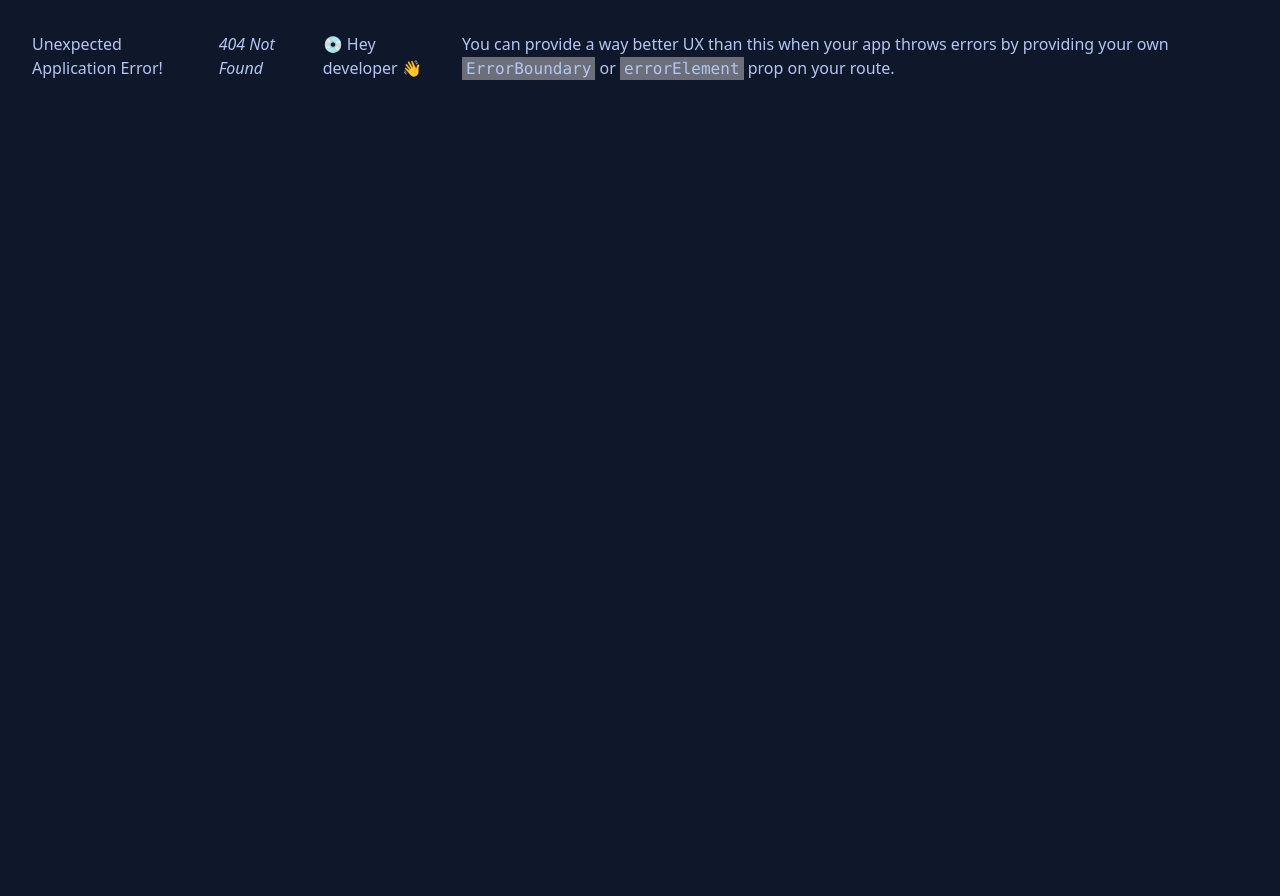
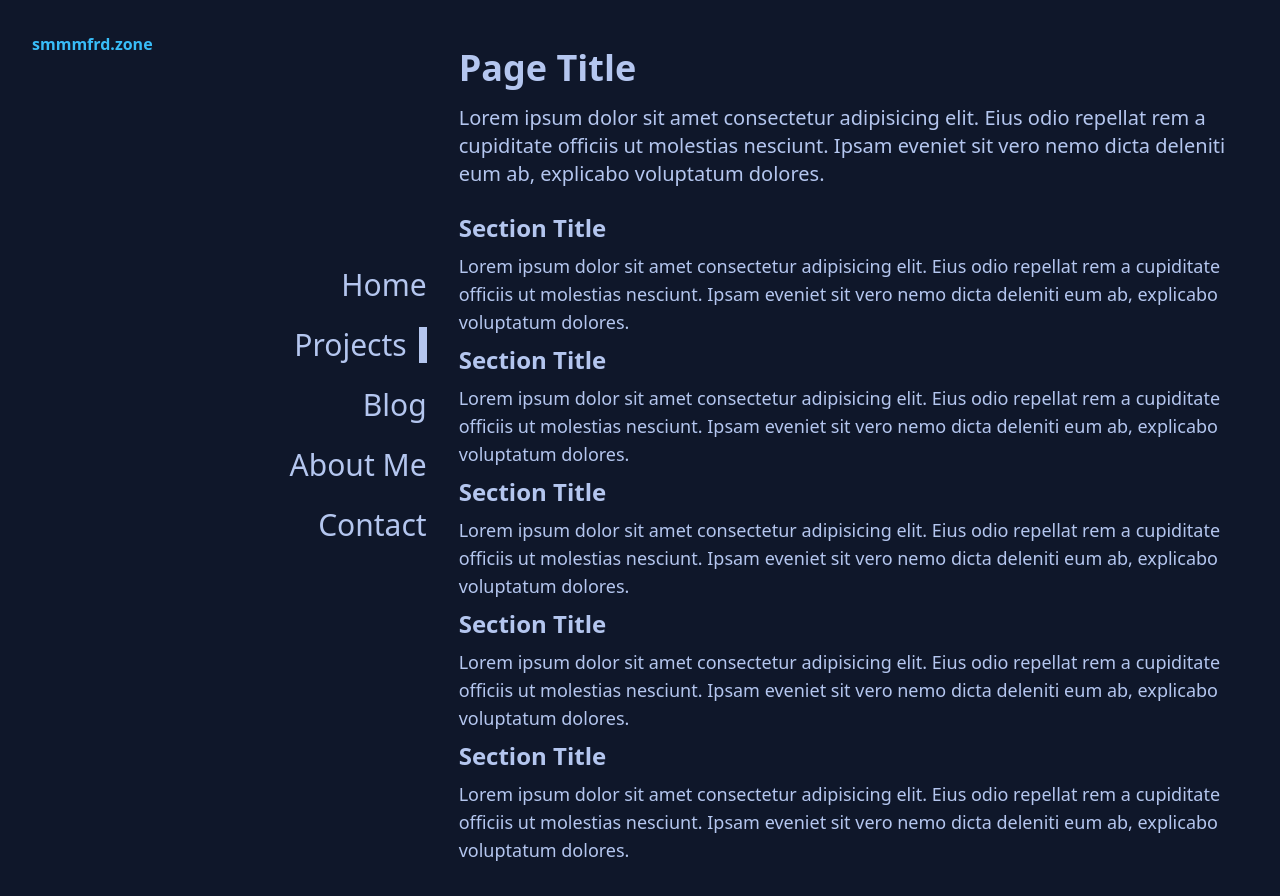
Before and after one commit to smmmfrd/smmmfrd-site, a React (Vite) app: page /projects in a window 1280 px wide. Before the commit this address had no page. Before the commit the page ends 800 px from the top, so only its background shows below. Built offline with nearby package versions, Linux system fonts and the light colour scheme.

Commit message:
Nav Link Styling

```diff
--- /dev/null
+++ b/components/NavButton.jsx
@@ -0,0 +1,16 @@
+import { NavLink } from "react-router-dom";
+
+export default function ({ title, dest }) {
+
+	// Take out gap-3 and w-2
+	return (
+		<li>
+			<NavLink to={dest}
+				className={({ isActive }) => `flex flex-row-reverse sm:flex-row justify-end items-center
+				${isActive ? "gap-3 [&>span]:w-2" : ""}`}>
+				{title}
+				<span className="inline-block h-9 bg-base-content transition-all"></span>
+			</NavLink>
+		</li>
+	)
+}
--- a/components/Navbar.jsx
+++ b/components/Navbar.jsx
@@ -1,5 +1,6 @@
 import { useState } from "react"
 import { Outlet } from "react-router-dom";
+import NavButton from "./NavButton";
 
 export default function Navbar() {
 	const [openNav, setOpenNav] = useState(false);
@@ -32,11 +33,8 @@ export default function Navbar() {
 				<ul className={`[&>*]:text-3xl flex flex-col gap-6 mt-8 pl-8
 					sm:text-right sm:mt-0
 					sm:sticky sm:top-1/3 sm:justify-center`}>
-					<li className="flex flex-row-reverse sm:flex-row justify-end items-center gap-3">
-						Home
-						<span className="inline-block w-2 h-9 bg-base-content"></span>
-					</li>
-					<li>Projects</li>
+					<NavButton title={"Home"} dest={"/"}/>
+					<NavButton title={"Projects"} dest={"/projects"}/>
 					<li>Blog</li>
 					<li>About Me</li>
 					<li>Contact</li>
--- a/src/App.jsx
+++ b/src/App.jsx
@@ -7,9 +7,8 @@ export default function App() {
 
 	const router = createBrowserRouter(createRoutesFromElements(
 		<Route element={<Navbar />}>
-			<Route path="/" element={<Home />}>
-
-			</Route>
+			<Route path="/" element={<Home />} />
+			<Route path="/projects" element={<Home />} />
 		</Route>
 	));
 
```
